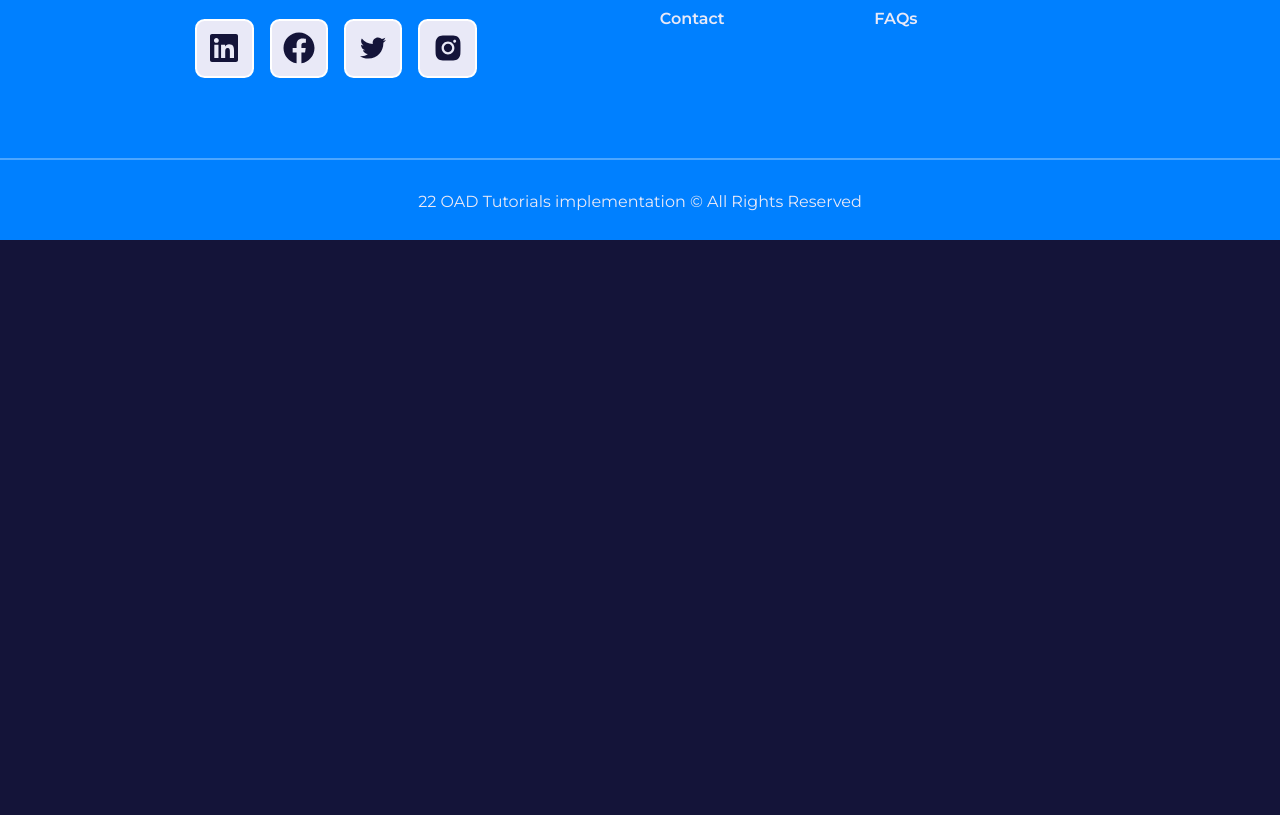
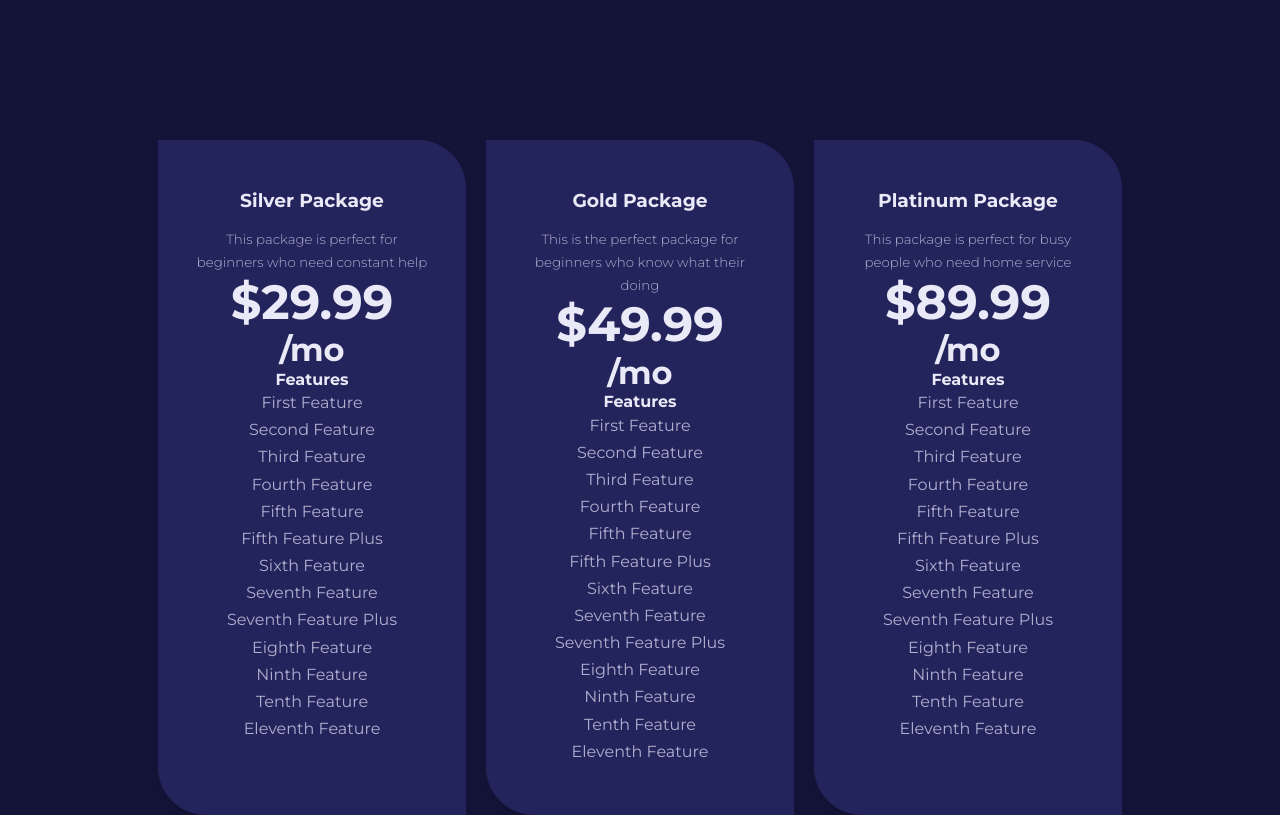
Before and after one commit to omarahmad101/vawulens, a React (Create React App) app: page /plans in a window 1280 px wide. Shown: the part 440-1255 px from the top of the page. Before the commit the page ends 800 px from the top, so only its background shows below. Built offline with nearby package versions, Linux system fonts and the light colour scheme.

Commit message:
Project Fully Completed

```diff
--- a/src/Pages/plans/Plans.jsx
+++ b/src/Pages/plans/Plans.jsx
@@ -1,12 +1,37 @@
-import React from 'react'
-import './plans.css'
+import React from 'react';
+import Header from '../../components/Header';
+import HeaderImage from '../../images/header_bg_4.jpg';
+import Card from '../../UI/Cards';
+import { plans } from '../../data';
+import './plans.css';
 
 const Plans = () => {
   return (
-    <div>
-      Plans
-    </div>
-  )
-}
+    <>
+      <Header title="Our Plans" image={HeaderImage}>
+        Lorem ipsum dolor sit amet consectetur, adipisicing elit. Culpa delectus
+        nam modi debitis quos autem sint praesentium a laborum.
+      </Header>
+      <section className="plans">
+        <div className="container plans__container">
+          {plans.map(({ id, name, desc, price, features }) => (
+            <Card key={id} className="plan">
+              <h3>{name}</h3>
+              <small>{desc}</small>
+              <h1>{`$${price}`}</h1>
+              <h2>/mo</h2>
+              <h4>Features</h4>
+              {features.map(({ feature, available }, index) => (
+                <p key={index} className={!available ? 'disabled' : ''}>
+                  {feature}
+                </p>
+              ))}
+            </Card>
+          ))}
+        </div>
+      </section>
+    </>
+  );
+};
 
-export default Plans
+export default Plans;
--- a/src/Pages/plans/plans.css
+++ b/src/Pages/plans/plans.css
@@ -0,0 +1,36 @@
+/* Container styling for the cards */
+.plans__container {
+    display: flex; /* Enables flexbox layout */
+    flex-wrap: wrap; /* Allows the cards to wrap to the next line on smaller screens */
+    gap: 20px; /* Space between cards */
+    justify-content: center; /* Centers the cards horizontally */
+    padding: 20px;
+  }
+
+  /* Individual card styling */
+  .plan {
+    border-radius: 8px; /* Rounded corners */
+    box-shadow: 0 4px 8px rgba(0, 0, 0, 0.1); /* Subtle shadow for depth */
+    padding: 20px; /* Inner spacing */
+    width: calc(33.333% - 20px); /* Three cards per row, accounting for the gap */
+    box-sizing: border-box; /* Ensures padding doesn't affect the width */
+    transition: transform 0.3s ease; /* Smooth scaling on hover */
+  }
+
+  /* Hover effect for the cards */
+  .plan:hover {
+    transform: translateY(-5px); /* Moves card up slightly on hover */
+  }
+
+  /* Responsive design adjustments for smaller screens */
+  @media (max-width: 992px) {
+    .plan {
+      width: calc(50% - 20px); /* Two cards per row for medium screens */
+    }
+  }
+
+  @media (max-width: 600px) {
+    .plan {
+      width: 100%; /* Full width for small screens */
+    }
+  }
--- a/src/Pages/trainers/Trainers.jsx
+++ b/src/Pages/trainers/Trainers.jsx
@@ -1,12 +1,37 @@
-import React from 'react'
-import './trainers.css'
+import React from "react";
+import HeaderImage from "../../images/header_bg_5.jpg";
+import { trainers } from "../../data";
+import { BsInstagram } from "react-icons/bs";
+import { AiOutlineTwitter } from "react-icons/ai";
+import { FaFacebookF, FaLinkedin } from "react-icons/fa";
+import "./trainers.css";
+import Trainer from '../../components/Trainer'; // Corrected import
 
 const Trainers = () => {
   return (
-    <div>
-      Trainers
-    </div>
-  )
-}
+    <>
+      <section className="trainers">
+        <div className="container trainers__container">
+          {
+            trainers.map(({ id, image, name, job, socials }) => (
+              <Trainer
+                key={id}
+                image={image}
+                name={name}
+                job={job}
+                socials={[
+                  { icon: <BsInstagram />, link: socials.instagram },
+                  { icon: <AiOutlineTwitter />, link: socials.twitter },
+                  { icon: <FaFacebookF />, link: socials.facebook },
+                  { icon: <FaLinkedin />, link: socials.linkedin },
+                ]}
+              />
+            ))
+          }
+        </div>
+      </section>
+    </>
+  );
+};
 
-export default Trainers
+export default Trainers;
--- a/src/Pages/trainers/trainers.css
+++ b/src/Pages/trainers/trainers.css
@@ -0,0 +1,98 @@
+/* General Styles */
+.trainers {
+    padding: 50px 0;
+  }
+
+  .container {
+    width: 90%;
+    max-width: 1200px;
+    margin: 0 auto;
+  }
+
+  .trainers__container {
+    display: grid;
+    grid-template-columns: repeat(auto-fit, minmax(250px, 1fr));
+    gap: 20px;
+  }
+
+  .trainer {
+    border-radius: 10px;
+    overflow: hidden;
+    box-shadow: 0 4px 8px rgba(0, 0, 0, 0.1);
+    text-align: center;
+    padding: 20px;
+    transition: transform 0.3s ease;
+  }
+
+  .trainer:hover {
+    transform: translateY(-5px);
+  }
+
+  .trainer__img img {
+    width: 100%;
+    height: auto;
+    border-bottom: 1px solid #ddd;
+  }
+
+  .trainer h3 {
+    margin: 15px 0 10px;
+    font-size: 1.25rem;
+  }
+
+  .trainer p {
+    margin-bottom: 15px;
+    color: #777;
+  }
+
+  .trainer__socials a {
+    color: #555;
+    margin: 0 10px;
+    font-size: 1.2rem;
+    transition: color 0.3s ease;
+  }
+
+  .trainer__socials a:hover {
+    color: #007bff;
+  }
+
+  /* Responsive Styles */
+  @media (max-width: 768px) {
+    .trainers {
+      padding: 30px 0;
+    }
+
+    .trainer {
+      padding: 15px;
+    }
+
+    .trainer h3 {
+      font-size: 1.1rem;
+    }
+
+    .trainer p {
+      font-size: 0.9rem;
+    }
+
+    .trainer__socials a {
+      font-size: 1rem;
+      margin: 0 5px;
+    }
+  }
+
+  @media (max-width: 480px) {
+    .trainers__container {
+      grid-template-columns: 1fr;
+    }
+
+    .trainer h3 {
+      font-size: 1rem;
+    }
+
+    .trainer p {
+      font-size: 0.85rem;
+    }
+
+    .trainer__socials a {
+      font-size: 0.9rem;
+    }
+  }
--- /dev/null
+++ b/src/components/Trainer.jsx
@@ -0,0 +1,24 @@
+import Card from '../UI/Cards';
+
+const Trainers = ({ image, name, job, socials }) => {
+    return (
+        <Card className="trainer">
+            <div className="trainer__img">
+                <img src={image} alt={name} />
+            </div>
+            <h3>{name}</h3>
+            <p>{job}</p>
+            <div className="trainer__socials">
+                {socials.map(({ icon, link }, index) => {
+                    return (
+                        <a key={index} href={link} target='_blank' rel='noreffrt noopener'>
+                            {icon}
+                        </a>
+                    );
+                })}
+            </div>
+        </Card>
+    );
+}
+
+export default Trainers;
```
